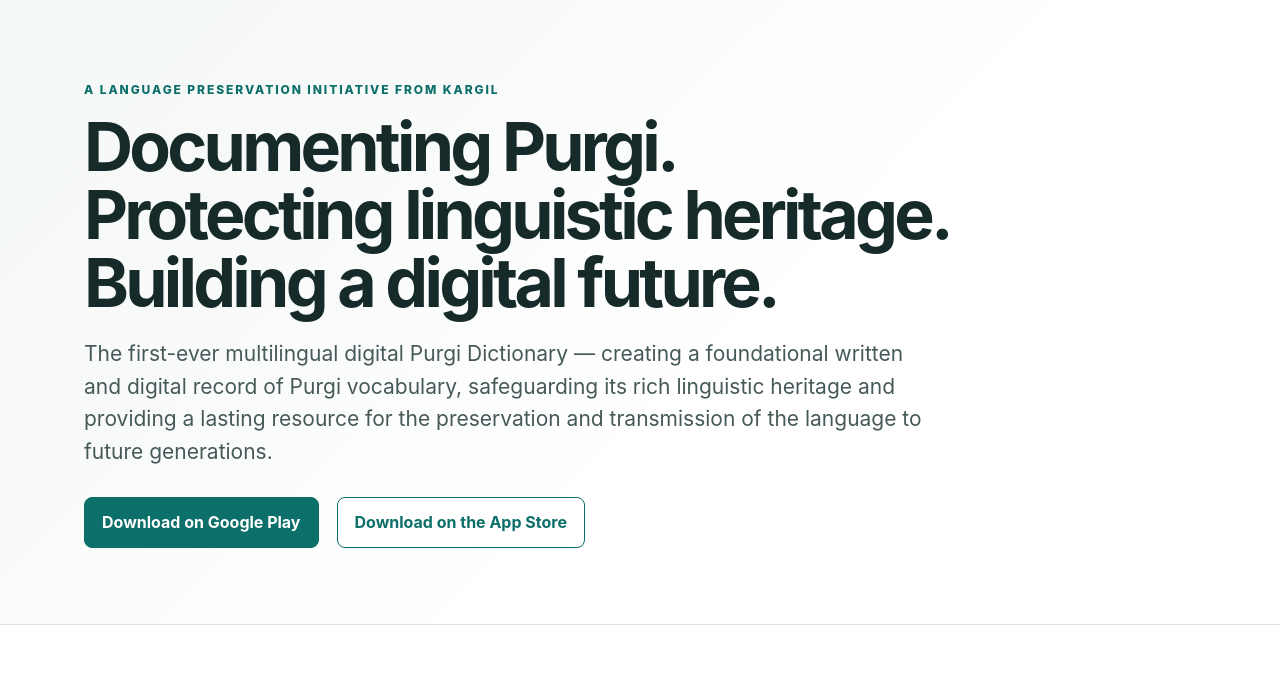
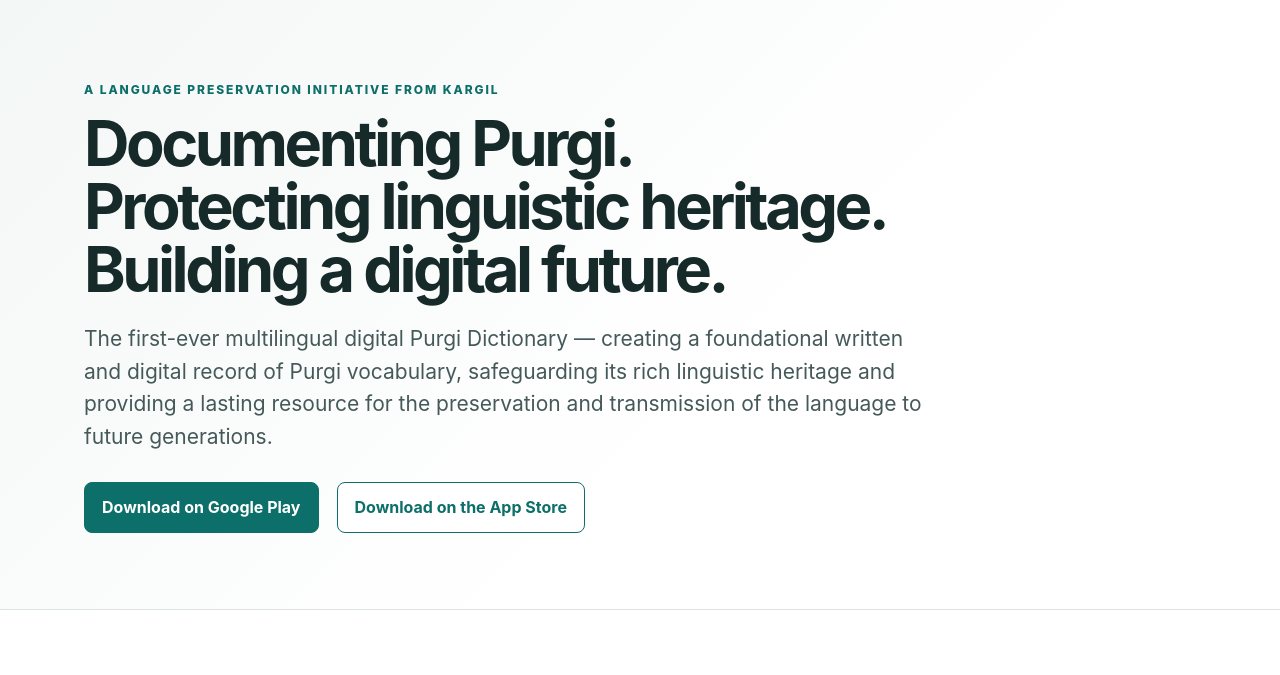
Before and after one commit to purgidictionary/purgidictionary.in, a plain HTML site: page index.html in a window 1280 px wide. Shown: the part 85-760 px from the top of the page. Drawn offline with Linux system fonts and the light colour scheme.

Commit message:
Slightly refine homepage hero heading scale

```diff
--- a/style.css
+++ b/style.css
@@ -20,6 +20,7 @@ nav{position:sticky;top:0;z-index:20;background:rgba(255,255,255,.96);backdrop-f
 .kicker{text-transform:uppercase;letter-spacing:.16em;font-size:12px;font-weight:800;color:var(--teal)}
 .dark-kicker{color:#b8ded9}
 h1{font-size:clamp(42px,5.7vw,68px);line-height:1.0;letter-spacing:-.055em;margin:12px 0 22px;max-width:1120px}
+.hero h1{font-size:clamp(40px,5.3vw,63px)}
 h2{font-size:34px;line-height:1.15;letter-spacing:-.03em;margin:0 0 16px}
 h3{font-size:21px;line-height:1.25;margin:0 0 10px}
 .lead{font-size:21px;line-height:1.55;color:#465959;max-width:860px}
```
